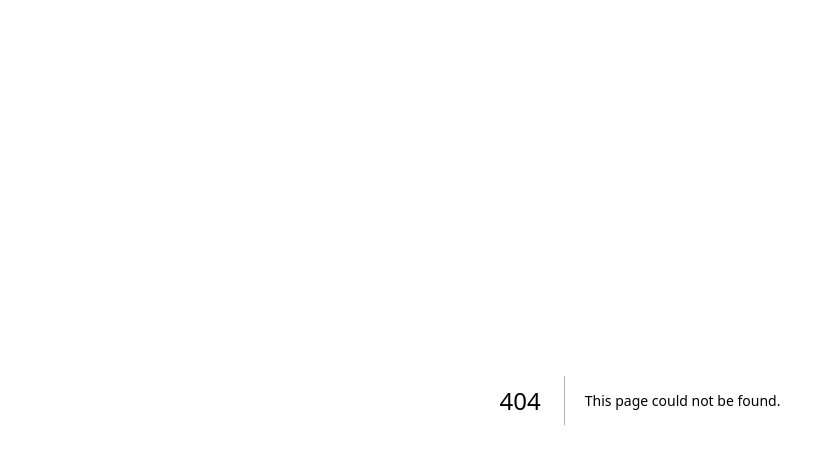
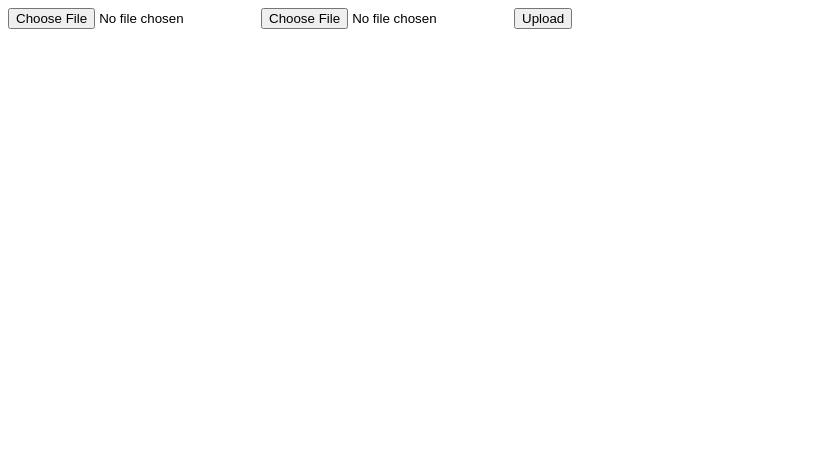
Before and after one commit to v3vapp/toolbox-interface, a Next.js app: page /amazon/check_sheet in a window 1280 px wide. Before the commit this address had no page. Shown: the top 464 px of the page, without its empty margins (0-835 px from the left). Built offline with nearby package versions, Linux system fonts and the light colour scheme.

Commit message:
💥 now it works somehow

```diff
--- /dev/null
+++ b/pages/amazon/check_sheet.js
@@ -0,0 +1,64 @@
+import React, { useState } from 'react';
+import axios from 'axios';
+import Head from 'next/head'
+
+const FileUpload = () => {
+
+    <Head>
+    <link rel="stylesheet" href="https://unpkg.com/tailwindcss@^2.0/dist/tailwind.min.css" />
+    </Head>
+
+    const endpoint = "https://amazon-system-image-i7cgebzc3q-uc.a.run.app"
+
+    const [file1, setFile1] = useState(null);
+    const [file2, setFile2] = useState(null);
+
+    const handleFile1Change = (e) => {
+        setFile1(e.target.files[0]);
+    };
+
+    const handleFile2Change = (e) => {
+        setFile2(e.target.files[0]);
+    };
+
+    const handleUpload = () => {
+        const formData = new FormData();
+        formData.append("file1", file1);
+        formData.append("file2", file2);
+
+        axios.post(`${endpoint}/upload/`, formData, {
+        headers: {
+            "Content-Type": "multipart/form-data"
+        }
+        })
+        .then(response => {
+            const filename = response.data.export_filename.replace(/^"(.+(?="$))"$/, '$1');
+            const url = `${endpoint}/download/${filename}`;
+            const link = document.createElement('a');
+            link.href = url;
+            link.setAttribute('download', filename);
+            document.body.appendChild(link);
+            link.click();
+            axios.get(`${endpoint}/clear/`)
+            .then(() => {
+                console.log('Clear success');
+            })
+            .catch(error => {
+                console.log(error);
+            });
+        })
+        .catch(error => {
+            console.log(error);
+        });
+    };
+
+    return (
+        <div>
+        <input type="file" onChange={handleFile1Change} />
+        <input type="file" onChange={handleFile2Change} />
+        <button className="bg-blue-500" onClick={handleUpload}>Upload</button>
+        </div>
+    );
+};
+
+export default FileUpload;
```
Also changed, not shown: pages/amazon/trush/test1.js (added, +49 -0 lines), pages/amazon/trush/_app.js (renamed from pages/_app.js), pages/amazon/trush/_document.js (renamed from pages/_document.js), pages/amazon/trush/about.js (renamed from pages/about.js), pages/amazon/trush/csvtojson.js (renamed from pages/csvtojson.js), pages/amazon/trush/downloadcsv.js (renamed from pages/downloadcsv.js), pages/amazon/trush/index.js (renamed from pages/index.js), pages/amazon/trush/sample.js (renamed from pages/sample.js), pages/amazon/trush/upload2csv.js (renamed from pages/upload2csv.js), pages/amazon/trush/uploadcsv.js (renamed from pages/uploadcsv.js), 1 other file (tests, documents, lock files or other folders).
